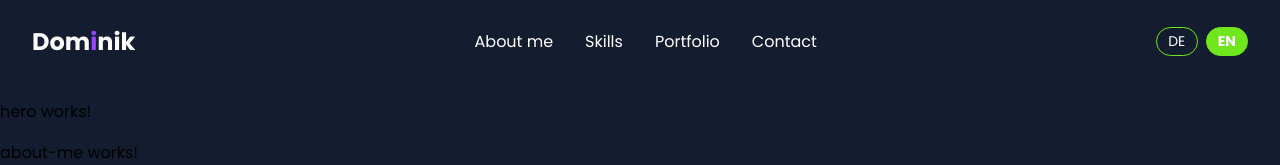
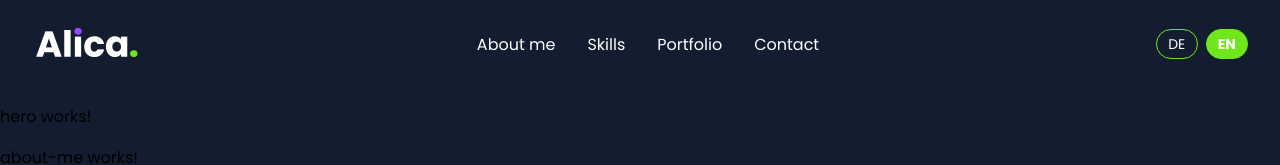
Before and after one commit to AlicaHaunstetter/Portfolio, an Angular app in the folder Portfolio/: page / in a window 1280 px wide. Shown: the top 165 px of the page. Built offline with nearby package versions, Linux system fonts and the light colour scheme.

Commit message:
logo adjustments in navbar

```diff
--- a/Portfolio/src/app/components/navbar/navbar.html
+++ b/Portfolio/src/app/components/navbar/navbar.html
@@ -1,5 +1,7 @@
 <header class="navbar">
-  <a href="#top" class="navbar__logo">Dom<span class="navbar__logo-dot">i</span>nik</a>
+  <a href="#top" class="navbar__logo">
+    <img src="/icons/Alica-Logo.png" alt="Logo" class="navbar__logo-img" />
+  </a>
 
   <nav class="navbar__links">
     <a href="#about-me">About me</a>
--- a/Portfolio/src/app/components/navbar/navbar.scss
+++ b/Portfolio/src/app/components/navbar/navbar.scss
@@ -13,14 +13,14 @@
   background-color: var(--color-background);
 
   &__logo {
-    font-size: 1.5rem;
-    font-weight: 700;
-    color: #fff;
-    text-decoration: none;
+    display: flex;
+    align-items: center;
   }
 
-  &__logo-dot {
-    color: var(--color-primary-2);
+  &__logo-img {
+    height: 40px;
+    width: auto;
+    display: block;
   }
 
   &__links {
```
Also changed, not shown: Portfolio/public/icons/Alica-Logo.png (added), 1 other file (tests, documents, lock files or other folders).
